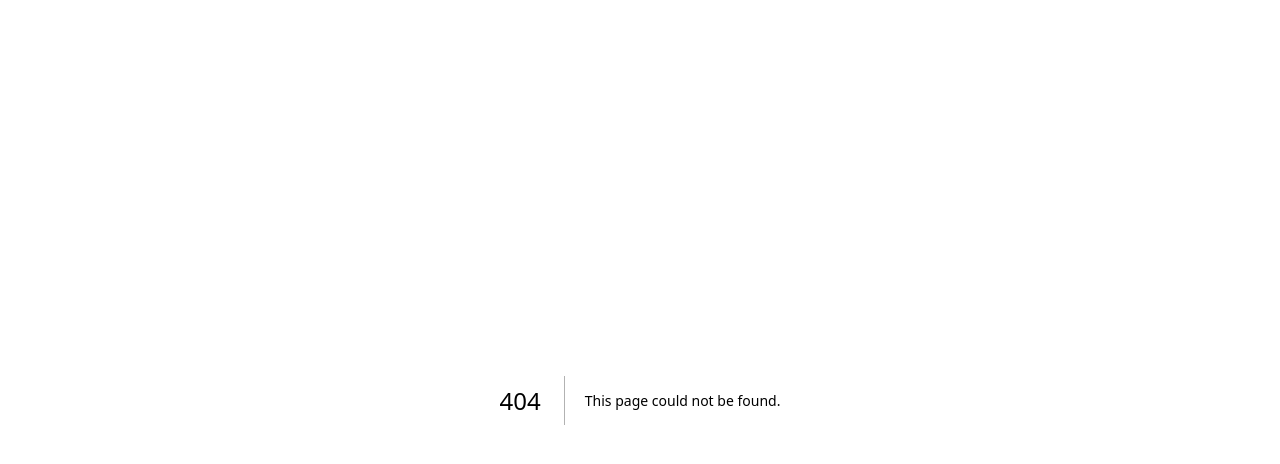
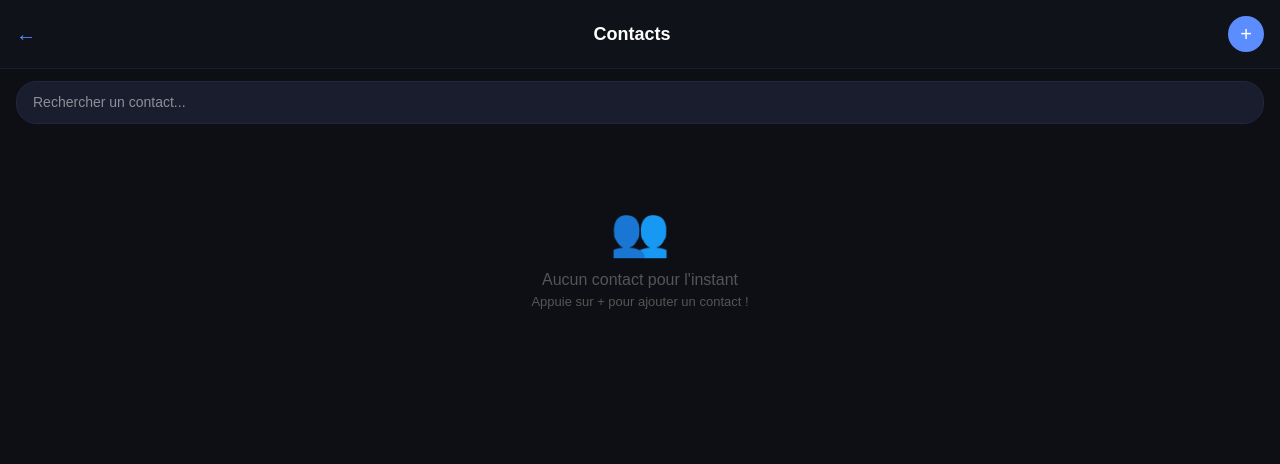
Before and after one commit to mathieulerichard208-dev/Texus, a Next.js app: page /contacts in a window 1280 px wide. Before the commit this address had no page. Shown: the top 464 px of the page. Built offline with nearby package versions, Linux system fonts and the light colour scheme.

Commit message:
add contacts page

```diff
--- /dev/null
+++ b/app/contacts/page.tsx
@@ -0,0 +1,100 @@
+'use client'
+import { useState, useEffect } from 'react'
+import { useRouter } from 'next/navigation'
+
+export default function ContactsPage() {
+  const router = useRouter()
+  const [contacts, setContacts] = useState<any[]>([])
+  const [search, setSearch] = useState('')
+  const [showAdd, setShowAdd] = useState(false)
+  const [newName, setNewName] = useState('')
+  const [newPhone, setNewPhone] = useState('')
+
+  useEffect(() => {
+    const saved = localStorage.getItem('texus_contacts')
+    if (saved) setContacts(JSON.parse(saved))
+  }, [])
+
+  function addContact() {
+    if (!newName.trim() || !newPhone.trim()) return
+    const contact = {
+      id: Date.now(),
+      name: newName,
+      phone: newPhone,
+      avatar: null,
+      online: false,
+    }
+    const updated = [...contacts, contact]
+    setContacts(updated)
+    localStorage.setItem('texus_contacts', JSON.stringify(updated))
+    setNewName('')
+    setNewPhone('')
+    setShowAdd(false)
+  }
+
+  const filtered = contacts.filter(c =>
+    c.name.toLowerCase().includes(search.toLowerCase()) ||
+    c.phone.includes(search)
+  )
+
+  return (
+    <main style={{minHeight:'100vh',background:'#0d0f14',fontFamily:'sans-serif'}}>
+      <div style={{background:'#10121a',padding:'16px',borderBottom:'1px solid #1a1d2e',display:'flex',alignItems:'center',justifyContent:'space-between',position:'sticky',top:0}}>
+        <button onClick={() => router.push('/discussions')} style={{background:'none',border:'none',color:'#5b8dff',fontSize:'20px',cursor:'pointer'}}>←</button>
+        <div style={{fontSize:'18px',fontWeight:700,color:'#fff'}}>Contacts</div>
+        <button onClick={() => setShowAdd(!showAdd)} style={{background:'#5b8dff',color:'#fff',border:'none',borderRadius:'50%',width:'36px',height:'36px',fontSize:'20px',cursor:'pointer'}}>+</button>
+      </div>
+
+      {showAdd && (
+        <div style={{background:'#10121a',padding:'16px',borderBottom:'1px solid #1a1d2e'}}>
+          <input
+            value={newName}
+            onChange={e => setNewName(e.target.value)}
+            placeholder="Nom du contact"
+            style={{width:'100%',background:'#1a1d2e',border:'1px solid #222640',borderRadius:'10px',padding:'12px',color:'#fff',fontSize:'14px',boxSizing:'border-box',marginBottom:'8px'}}
+          />
+          <input
+            value={newPhone}
+            onChange={e => setNewPhone(e.target.value)}
+            placeholder="+229 60 00 00 00"
+            style={{width:'100%',background:'#1a1d2e',border:'1px solid #222640',borderRadius:'10px',padding:'12px',color:'#fff',fontSize:'14px',boxSizing:'border-box',marginBottom:'8px'}}
+          />
+          <button onClick={addContact} style={{width:'100%',background:'#5b8dff',color:'#fff',border:'none',borderRadius:'10px',padding:'12px',fontSize:'14px',fontWeight:600,cursor:'pointer'}}>
+            Ajouter
+          </button>
+        </div>
+      )}
+
+      <div style={{padding:'12px 16px'}}>
+        <input
+          value={search}
+          onChange={e => setSearch(e.target.value)}
+          placeholder="Rechercher un contact..."
+          style={{width:'100%',background:'#1a1d2e',border:'1px solid #222640',borderRadius:'20px',padding:'10px 16px',color:'#fff',fontSize:'14px',boxSizing:'border-box'}}
+        />
+      </div>
+
+      <div>
+        {filtered.length === 0 && (
+          <div style={{textAlign:'center',color:'#555',marginTop:'60px'}}>
+            <div style={{fontSize:'48px'}}>👥</div>
+            <p>Aucun contact pour l'instant</p>
+            <p style={{fontSize:'13px'}}>Appuie sur + pour ajouter un contact !</p>
+          </div>
+        )}
+        {filtered.map(contact => (
+          <div key={contact.id} onClick={() => router.push('/chat')} style={{display:'flex',alignItems:'center',padding:'12px 16px',borderBottom:'1px solid #1a1d2e',cursor:'pointer'}}>
+            <div style={{width:'48px',height:'48px',borderRadius:'50%',background:'#1a1d2e',display:'flex',alignItems:'center',justifyContent:'center',fontSize:'22px',marginRight:'12px'}}>
+              👤
+            </div>
+            <div style={{flex:1}}>
+              <div style={{color:'#fff',fontSize:'15px',fontWeight:600}}>{contact.name}</div>
+              <div style={{color:'#888',fontSize:'13px'}}>{contact.phone}</div>
+            </div>
+            <button style={{background:'none',border:'none',color:'#5b8dff',fontSize:'20px',cursor:'pointer'}}>💬</button>
+          </div>
+        ))}
+      </div>
+    </main>
+  )
+}
```
